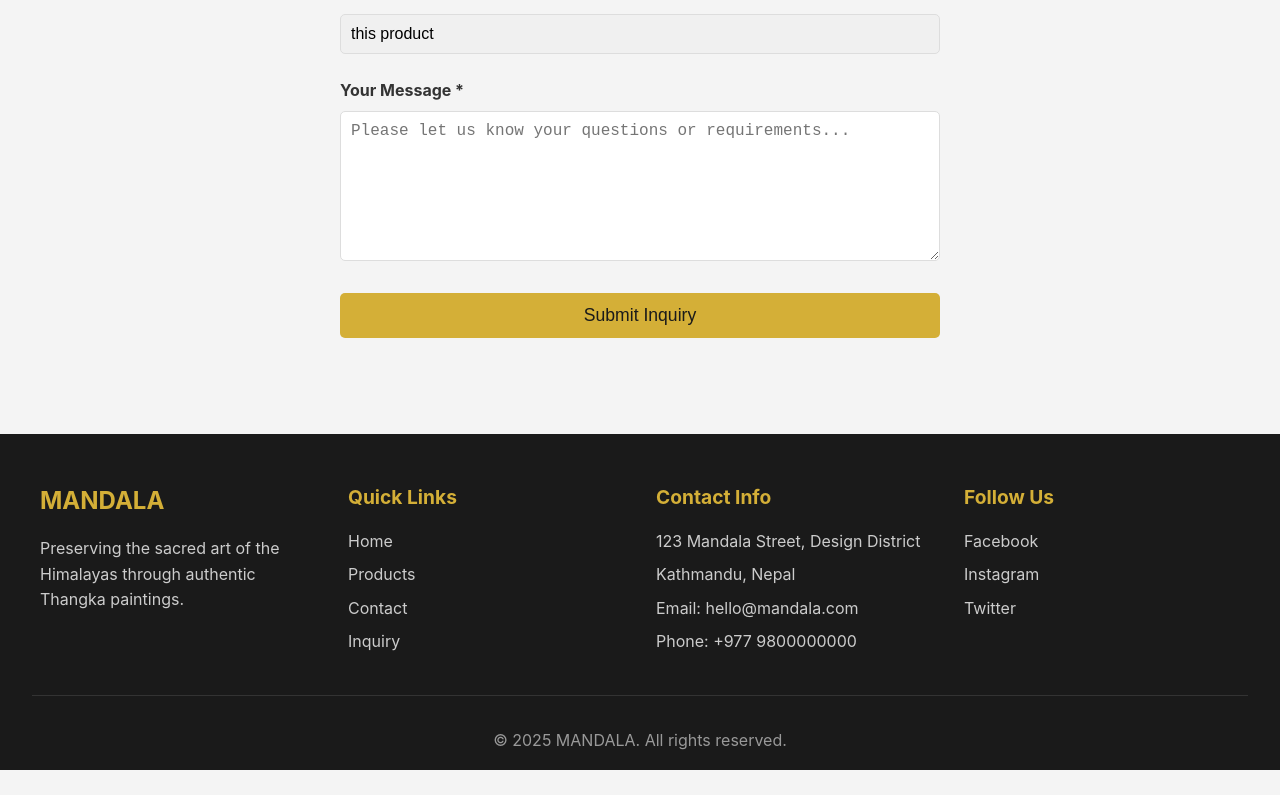
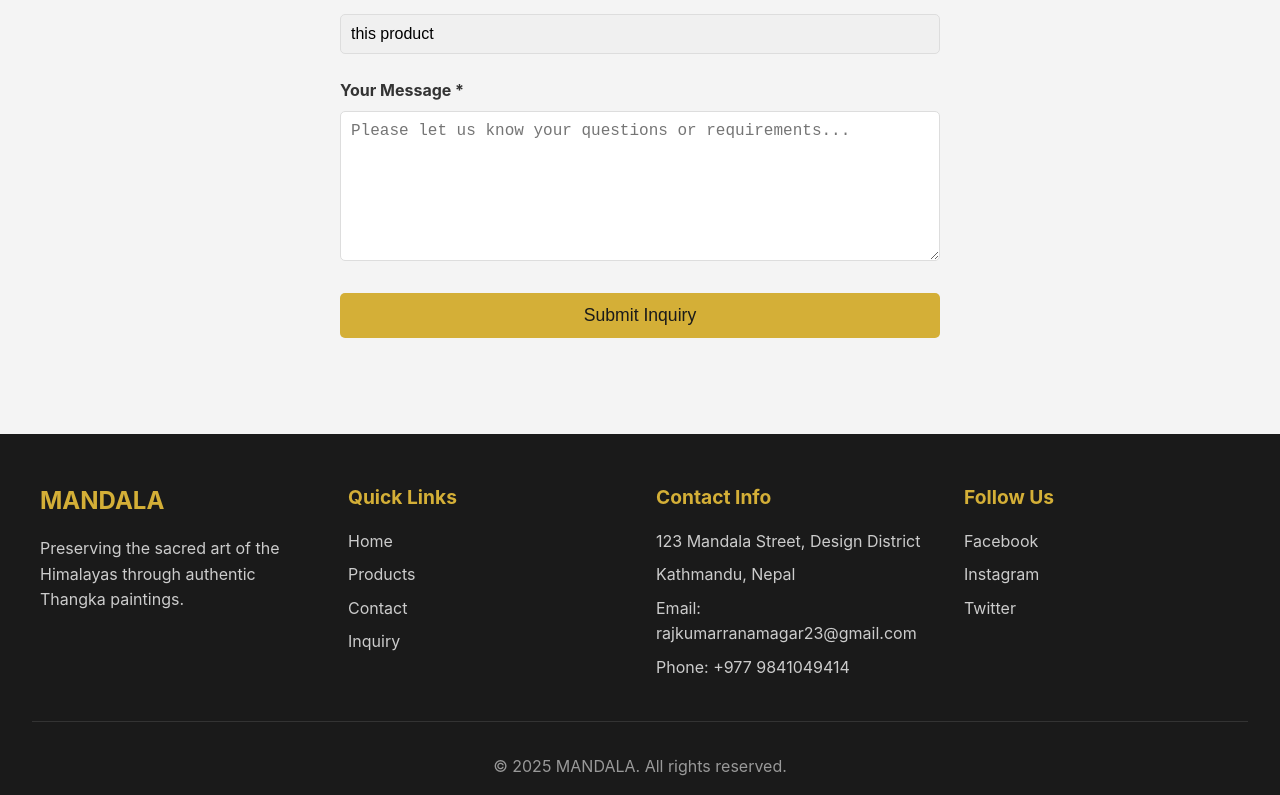
Before and after one commit to Suraj24-stack/mandala, a React (Vite) app in the folder my-react-mandala/: page /inquiry in a window 1280 px wide. Shown: the part 584-1379 px from the top of the page. Before the commit the page ends 1354 px from the top, so only its background shows below. Built offline with nearby package versions, Linux system fonts and the light colour scheme.

Commit message:
updated Home page

```diff
--- a/my-react-mandala/src/components/Footer.jsx
+++ b/my-react-mandala/src/components/Footer.jsx
@@ -24,8 +24,8 @@ const Footer = () => {
                     <h4>Contact Info</h4>
                     <p>123 Mandala Street, Design District</p>
                     <p>Kathmandu, Nepal</p>
-                    <p>Email: hello@mandala.com</p>
-                    <p>Phone: +977 9800000000</p>
+                    <p>Email: rajkumarranamagar23@gmail.com</p>
+                    <p>Phone: +977 9841049414</p>
                 </div>
 
                 <div className="footer-section">
```
